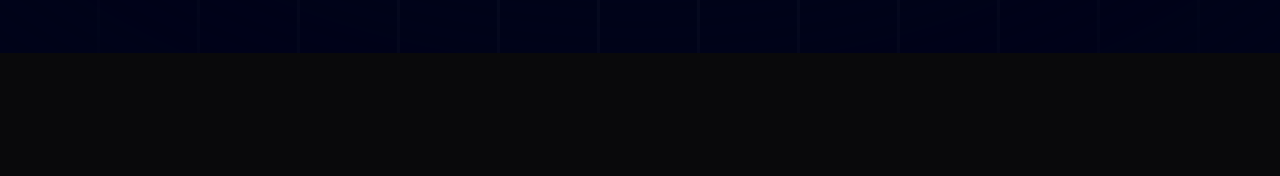
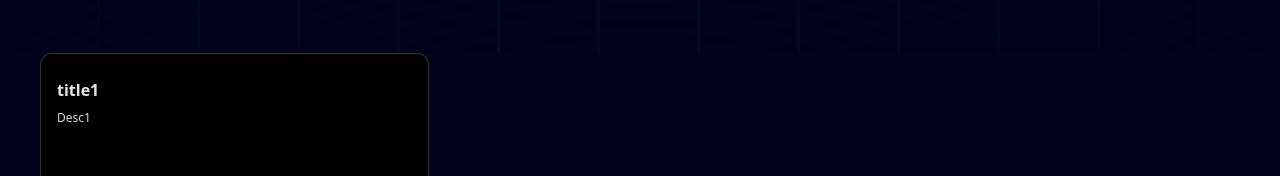
Before and after one commit to Manahil2026/myportfolio, a Next.js app: page / in a window 1280 px wide. Shown: the part 747-923 px from the top of the page. Before the commit the page ends 800 px from the top, so only its background shows below. Built offline with nearby package versions, Linux system fonts and the light colour scheme.

Commit message:
add Grid

```diff
--- a/app/page.tsx
+++ b/app/page.tsx
@@ -1,3 +1,4 @@
+import Grid from "@/components/Grid";
 import Hero from "@/components/Hero";
 import { FloatingNav } from "@/components/ui/FloatingNav";
 import Image from "next/image";
@@ -14,6 +15,7 @@
           navItems={[{name: 'Home', link: '/', icon: <FaHome />}]}
         />
         <Hero />
+        <Grid />
       </div>
     </main>
   );
```
